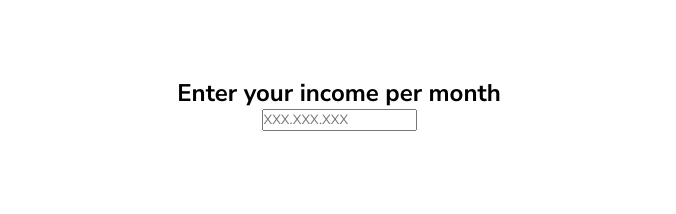
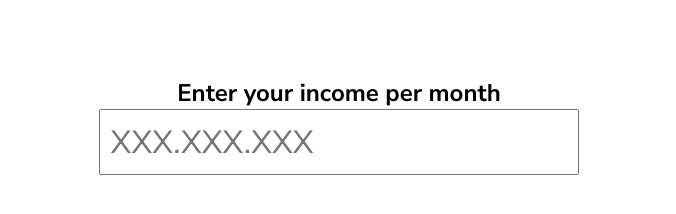
Before and after one commit to ipan-gunawan/PPh21Calculator, a plain HTML site: page index.html in a window 1280 px wide. Shown: the part 142-356 px from the top of the page, without its empty margins (301-977 px from the left). Drawn offline with Linux system fonts and the light colour scheme.

Commit message:
Add a little style for the income input button

```diff
--- a/src/css/style.css
+++ b/src/css/style.css
@@ -49,6 +49,25 @@ html {
   align-items: center;
 }
 
+#wrapper .container .income-input input {
+  width: 15em;
+  font-size: 2em;
+  padding: 0.3em;
+}
+
+#wrapper .container .income-input input::before {
+  content: ""; /* Membuat elemen pseudo */
+  position: absolute; /* Mengatur posisi */
+  top: -5px; /* Posisi atas */
+  left: -5px; /* Posisi kiri */
+  right: -5px; /* Posisi kanan */
+  bottom: -5px; /* Posisi bawah */
+  border-radius: 8px; /* Sudut membulat */
+  background: linear-gradient(45deg, #ff6b6b, #f0e130); /* Warna gradien */
+  z-index: 1; /* Menempatkan di belakang input */
+  padding: 2px; /* Jarak dalam untuk efek border */
+}
+
 #wrapper .container .income h2 {
   text-align: center;
 }
```
